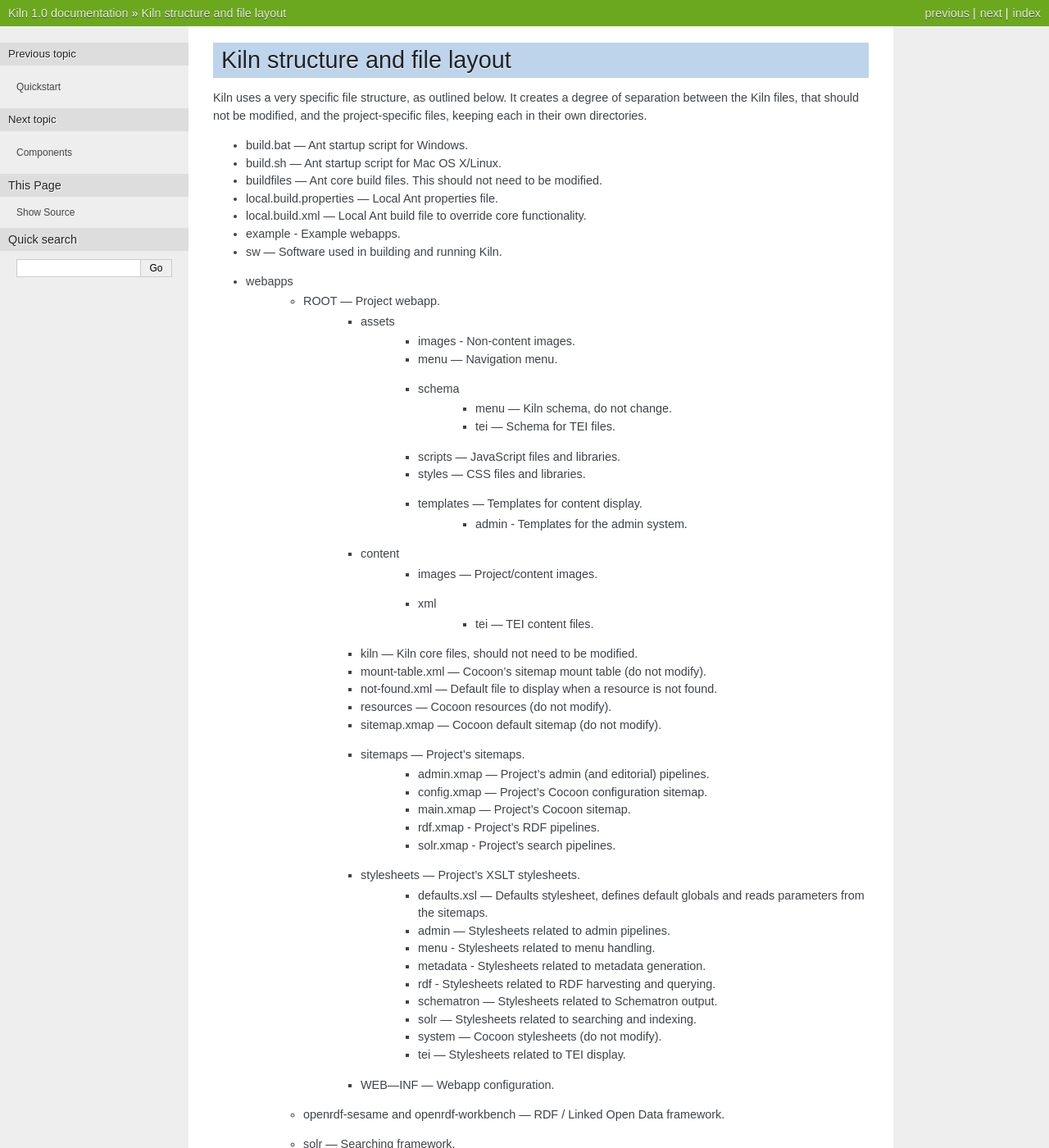
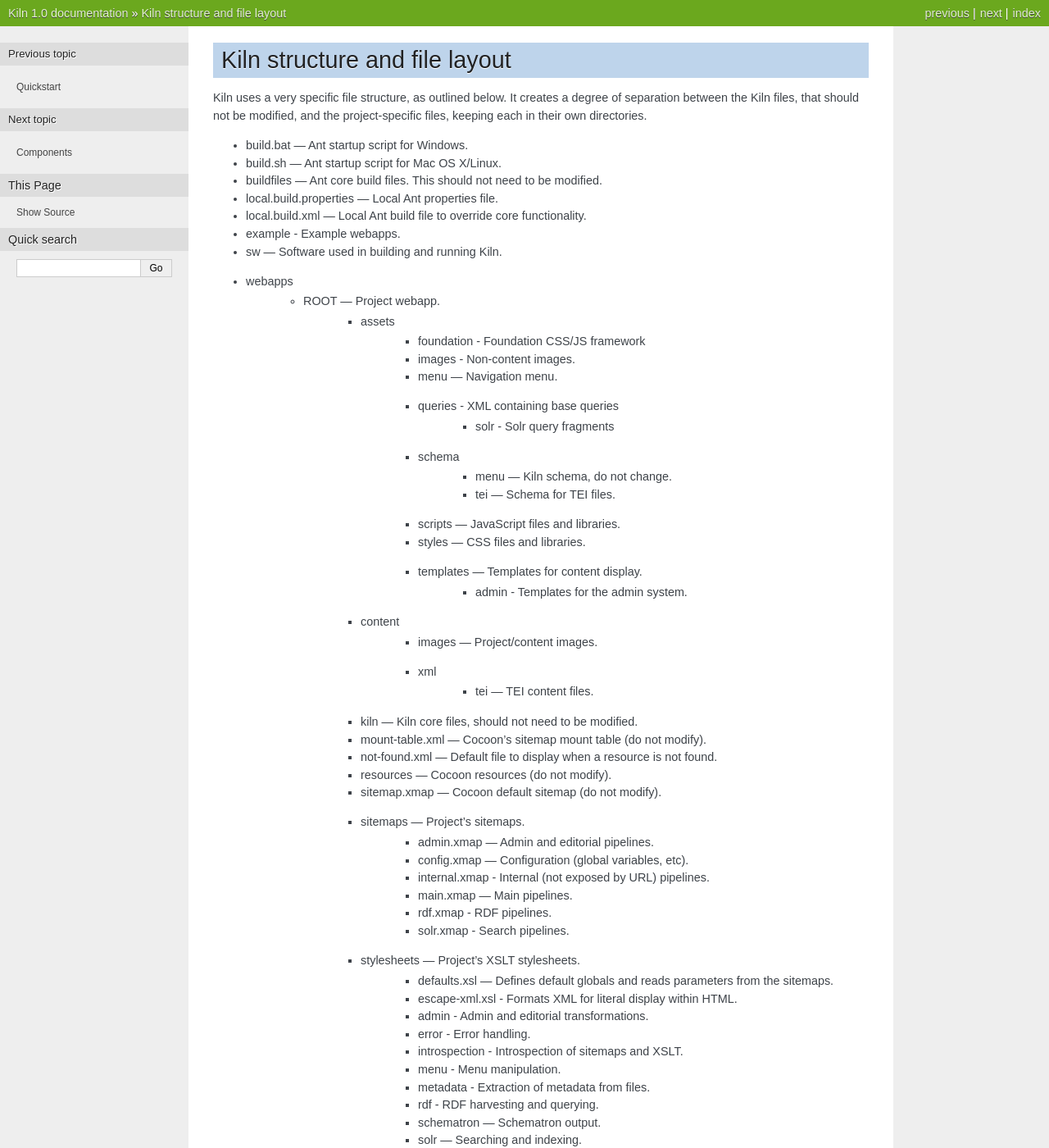
Before and after one commit to kcl-ddh/kiln, a Sphinx documentation site: the page built from docs/source/structure.rst, in a window 1280 px wide and 1400 px high. Shown: the whole window at 82% size. Built offline with Sphinx 7.4.7, drawn with Linux system fonts in a browser that asks for light colours.

Commit message:
Updated structure documentation to account for recent additions. Reduced redundant commentary.

```diff
--- a/docs/source/structure.rst
+++ b/docs/source/structure.rst
@@ -18,8 +18,11 @@
 * webapps
     * ROOT — Project webapp.
         * assets
+            * foundation - Foundation CSS/JS framework
             * images - Non-content images.
             * menu — Navigation menu.
+            * queries - XML containing base queries
+                * solr - Solr query fragments
             * schema
                 * menu — Kiln schema, do not change.
                 * tei — Schema for TEI files.
@@ -37,22 +40,27 @@
         * resources — Cocoon resources (do not modify).
         * sitemap.xmap — Cocoon default sitemap (do not modify).
         * sitemaps — Project's sitemaps.
-            * admin.xmap — Project's admin (and editorial) pipelines.
-            * config.xmap — Project's Cocoon configuration sitemap.
-            * main.xmap — Project's Cocoon sitemap.
-            * rdf.xmap - Project's RDF pipelines.
-            * solr.xmap - Project's search pipelines.
+            * admin.xmap — Admin and editorial pipelines.
+            * config.xmap — Configuration (global variables, etc).
+            * internal.xmap - Internal (not exposed by URL) pipelines.
+            * main.xmap — Main pipelines.
+            * rdf.xmap - RDF pipelines.
+            * solr.xmap - Search pipelines.
         * stylesheets — Project's XSLT stylesheets.
-            * defaults.xsl — Defaults stylesheet, defines default globals and
+            * defaults.xsl — Defines default globals and
               reads parameters from the sitemaps.
-            * admin — Stylesheets related to admin pipelines.
-            * menu - Stylesheets related to menu handling.
-            * metadata - Stylesheets related to metadata generation.
-            * rdf - Stylesheets related to RDF harvesting and querying.
-            * schematron — Stylesheets related to Schematron output.
-            * solr — Stylesheets related to searching and indexing.
+            * escape-xml.xsl - Formats XML for literal display within
+              HTML.
+            * admin - Admin and editorial transformations.
+            * error - Error handling.
+            * introspection - Introspection of sitemaps and XSLT.
+            * menu - Menu manipulation.
+            * metadata - Extraction of metadata from files.
+            * rdf - RDF harvesting and querying.
+            * schematron — Schematron output.
+            * solr — Searching and indexing.
             * system — Cocoon stylesheets (do not modify).
-            * tei — Stylesheets related to TEI display.
+            * tei — TEI display.
         * WEB—INF — Webapp configuration.
     * openrdf-sesame and openrdf-workbench — RDF / Linked Open Data framework.
     * solr — Searching framework.
```
